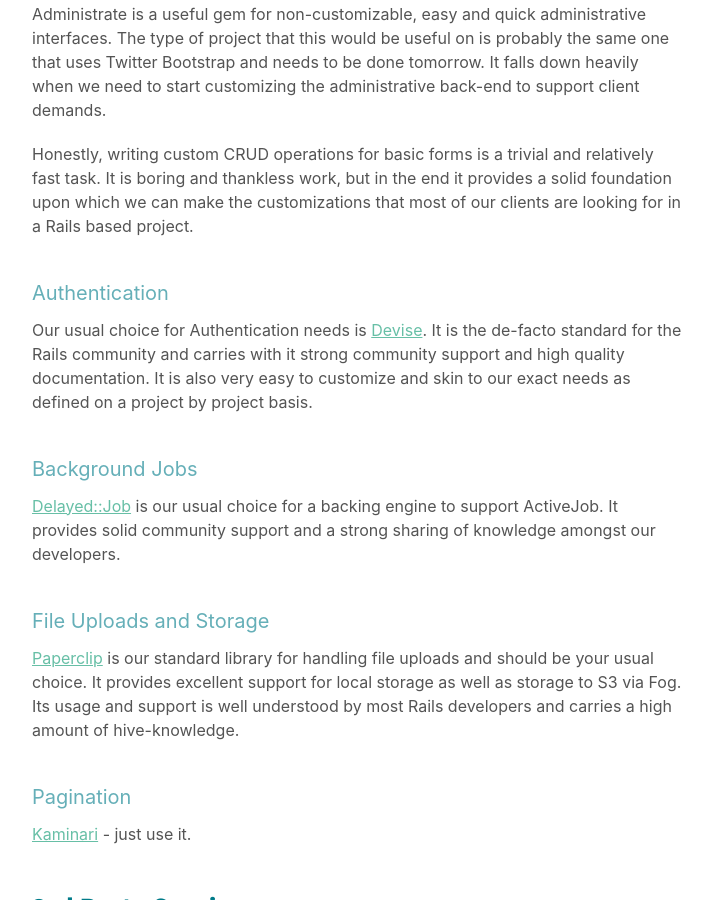
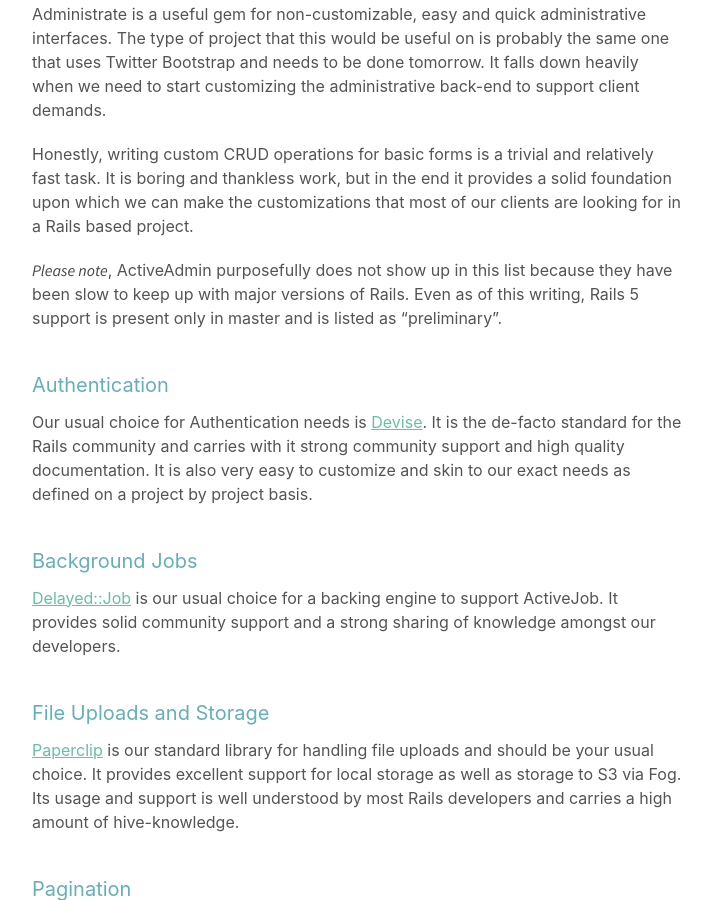
Before and after one commit to thenerdery/ruby-standards, a Jekyll site: the page built from index.md, in a window 1280 px wide and 900 px high, scrolled down 3620 px. Shown: the whole window, without its empty margins (283-995 px from the left). Built offline with Jekyll 4.4.1, drawn with Linux system fonts in a browser that asks for light colours; some web fonts are replaced.

Commit message:
Adding information about why ActiveAdmin is not in the list

```diff
--- a/index.md
+++ b/index.md
@@ -80,6 +80,8 @@ Administrate is a useful gem for non-customizable, easy and quick administrative
 
 Honestly, writing custom CRUD operations for basic forms is a trivial and relatively fast task.  It is boring and thankless work, but in the end it provides a solid foundation upon which we can make the customizations that most of our clients are looking for in a Rails based project.
 
+*Please note*, ActiveAdmin purposefully does not show up in this list because they have been slow to keep up with major versions of Rails.  Even as of this writing, Rails 5 support is present only in master and is listed as "preliminary".
+
 ## Authentication
 
 Our usual choice for Authentication needs is [Devise](https://github.com/plataformatec/devise).  It is the de-facto standard for the Rails community and carries with it strong community support and high quality documentation.  It is also very easy to customize and skin to our exact needs as defined on a project by project basis.
```
